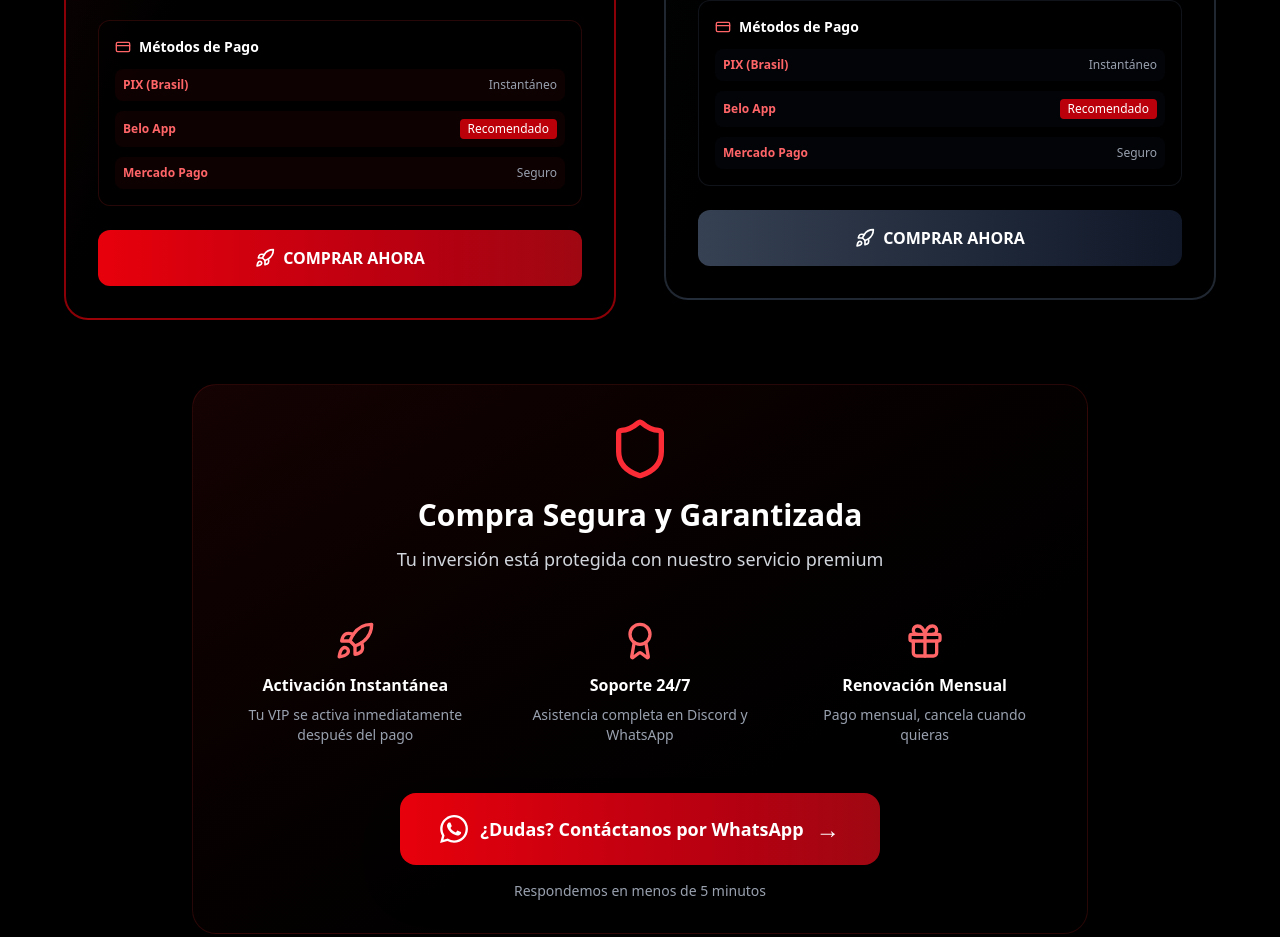
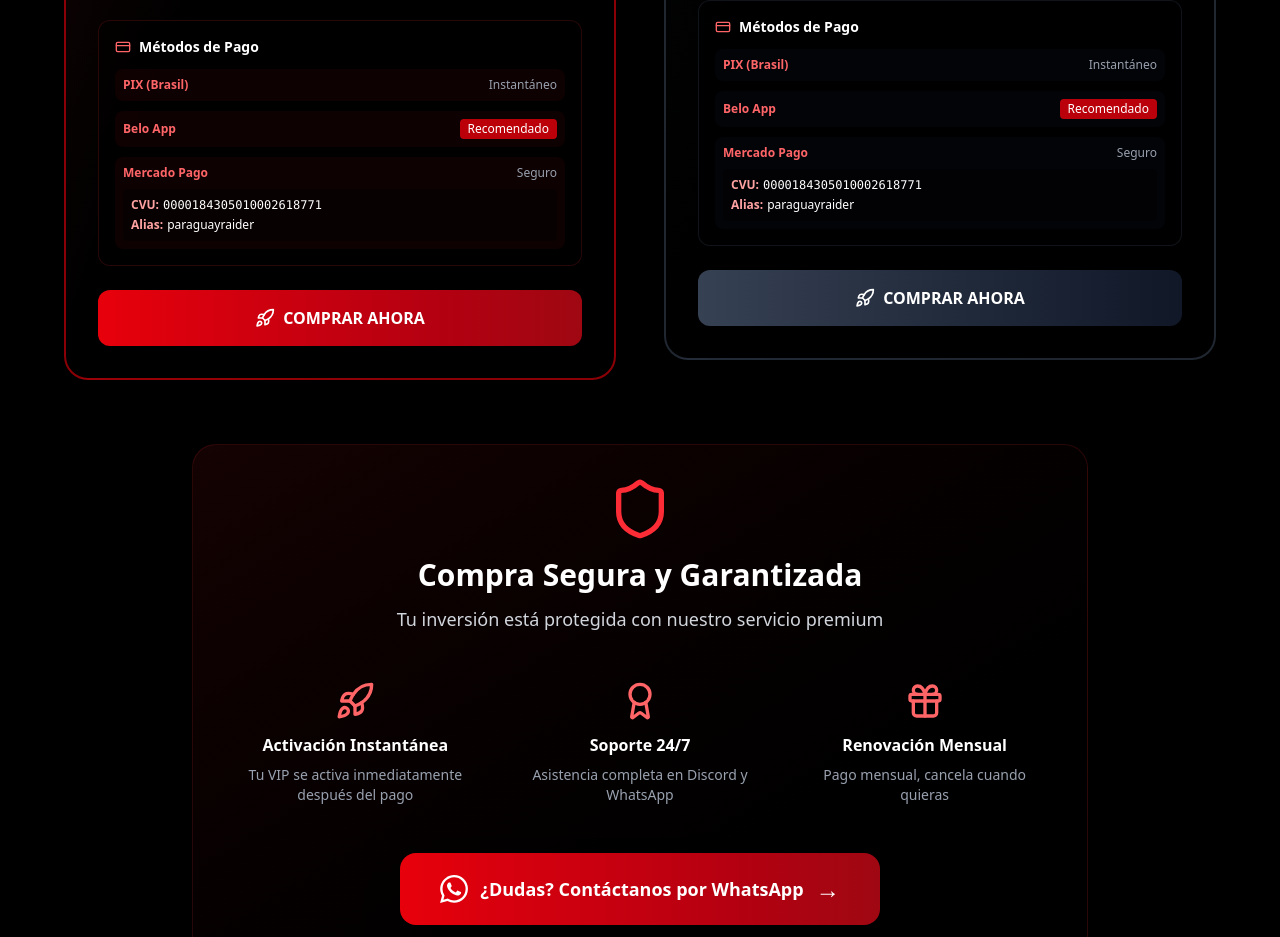
Before and after one commit to rustlatam29-a11y/PAGINAWEB, a React (Vite) app: page /vips in a window 1280 px wide. Shown: the part 2053-2990 px from the top of the page. Built offline with nearby package versions, Linux system fonts and the light colour scheme.

Commit message:
feat: Actualizar información de Mercado Pago con CVU y Alias
- Agregado CVU: 0000184305010002618771
- Agregado Alias: paraguayraider
- Información visible en ambos planes VIP (Supremo y Basic)
- Actualizado en VIPSection.tsx y VIPs.tsx
- Diseño mejorado con fondo oscuro para datos de pago

```diff
--- a/src/Components/VIPSection/VIPSection.tsx
+++ b/src/Components/VIPSection/VIPSection.tsx
@@ -145,9 +145,21 @@
                       <span className="text-red-400 font-semibold text-xs">Belo App</span>
                       <span className="text-xs bg-red-600/80 px-2 py-0.5 rounded text-white">Recomendado</span>
                     </div>
-                    <div className="flex items-center justify-between p-2 bg-red-950/20 rounded-lg">
-                      <span className="text-red-400 font-semibold text-xs">Mercado Pago</span>
-                      <span className="text-gray-400 text-xs">Seguro</span>
+                    <div className="p-2 bg-red-950/20 rounded-lg">
+                      <div className="flex items-center justify-between mb-2">
+                        <span className="text-red-400 font-semibold text-xs">Mercado Pago</span>
+                        <span className="text-gray-400 text-xs">Seguro</span>
+                      </div>
+                      <div className="bg-black/40 p-2 rounded space-y-1">
+                        <div className="text-xs text-gray-400">
+                          <span className="text-red-300 font-semibold">CVU:</span>
+                          <span className="ml-1 text-white font-mono">0000184305010002618771</span>
+                        </div>
+                        <div className="text-xs text-gray-400">
+                          <span className="text-red-300 font-semibold">Alias:</span>
+                          <span className="ml-1 text-white">paraguayraider</span>
+                        </div>
+                      </div>
                     </div>
                   </div>
                 </div>
@@ -262,9 +274,21 @@
                       <span className="text-red-400 font-semibold text-xs">Belo App</span>
                       <span className="text-xs bg-red-600/80 px-2 py-0.5 rounded text-white">Recomendado</span>
                     </div>
-                    <div className="flex items-center justify-between p-2 bg-gray-900/20 rounded-lg">
-                      <span className="text-red-400 font-semibold text-xs">Mercado Pago</span>
-                      <span className="text-gray-400 text-xs">Seguro</span>
+                    <div className="p-2 bg-gray-900/20 rounded-lg">
+                      <div className="flex items-center justify-between mb-2">
+                        <span className="text-red-400 font-semibold text-xs">Mercado Pago</span>
+                        <span className="text-gray-400 text-xs">Seguro</span>
+                      </div>
+                      <div className="bg-black/40 p-2 rounded space-y-1">
+                        <div className="text-xs text-gray-400">
+                          <span className="text-red-300 font-semibold">CVU:</span>
+                          <span className="ml-1 text-white font-mono">0000184305010002618771</span>
+                        </div>
+                        <div className="text-xs text-gray-400">
+                          <span className="text-red-300 font-semibold">Alias:</span>
+                          <span className="ml-1 text-white">paraguayraider</span>
+                        </div>
+                      </div>
                     </div>
                   </div>
                 </div>
--- a/src/Pages/VIPs/VIPs.tsx
+++ b/src/Pages/VIPs/VIPs.tsx
@@ -182,9 +182,21 @@
                         <span className="text-red-400 font-semibold text-xs">Belo App</span>
                         <span className="text-xs bg-red-600/80 px-2 py-0.5 rounded text-white">Recomendado</span>
                       </div>
-                      <div className="flex items-center justify-between p-2 bg-red-950/20 rounded-lg">
-                        <span className="text-red-400 font-semibold text-xs">Mercado Pago</span>
-                        <span className="text-gray-400 text-xs">Seguro</span>
+                      <div className="p-2 bg-red-950/20 rounded-lg">
+                        <div className="flex items-center justify-between mb-2">
+                          <span className="text-red-400 font-semibold text-xs">Mercado Pago</span>
+                          <span className="text-gray-400 text-xs">Seguro</span>
+                        </div>
+                        <div className="bg-black/40 p-2 rounded space-y-1">
+                          <div className="text-xs text-gray-400">
+                            <span className="text-red-300 font-semibold">CVU:</span>
+                            <span className="ml-1 text-white font-mono">0000184305010002618771</span>
+                          </div>
+                          <div className="text-xs text-gray-400">
+                            <span className="text-red-300 font-semibold">Alias:</span>
+                            <span className="ml-1 text-white">paraguayraider</span>
+                          </div>
+                        </div>
                       </div>
                     </div>
                   </div>
@@ -299,9 +311,21 @@
                         <span className="text-red-400 font-semibold text-xs">Belo App</span>
                         <span className="text-xs bg-red-600/80 px-2 py-0.5 rounded text-white">Recomendado</span>
                       </div>
-                      <div className="flex items-center justify-between p-2 bg-gray-900/20 rounded-lg">
-                        <span className="text-red-400 font-semibold text-xs">Mercado Pago</span>
-                        <span className="text-gray-400 text-xs">Seguro</span>
+                      <div className="p-2 bg-gray-900/20 rounded-lg">
+                        <div className="flex items-center justify-between mb-2">
+                          <span className="text-red-400 font-semibold text-xs">Mercado Pago</span>
+                          <span className="text-gray-400 text-xs">Seguro</span>
+                        </div>
+                        <div className="bg-black/40 p-2 rounded space-y-1">
+                          <div className="text-xs text-gray-400">
+                            <span className="text-red-300 font-semibold">CVU:</span>
+                            <span className="ml-1 text-white font-mono">0000184305010002618771</span>
+                          </div>
+                          <div className="text-xs text-gray-400">
+                            <span className="text-red-300 font-semibold">Alias:</span>
+                            <span className="ml-1 text-white">paraguayraider</span>
+                          </div>
+                        </div>
                       </div>
                     </div>
                   </div>
```
